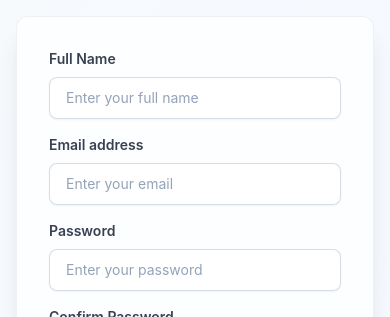
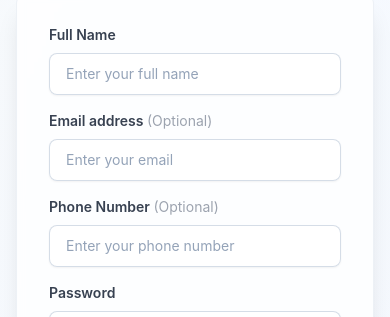
Before and after one commit to URVIL2512/Finance_Suite, a React (Vite) app in the folder frontend/: page /register in a window 390 px wide. Shown: the part 248-565 px from the top of the page. Built offline with nearby package versions, Linux system fonts and the light colour scheme; no server answers.

Commit message:
Add user profile auto-population in Expense Form and make email/phone optional in registration

```diff
--- a/frontend/src/components/ExpenseForm.jsx
+++ b/frontend/src/components/ExpenseForm.jsx
@@ -1,6 +1,7 @@
 import { useState, useEffect, useRef } from 'react';
 import { format } from 'date-fns';
 import { useToast } from '../contexts/ToastContext';
+import { authAPI } from '../services/api';
 
 const ExpenseForm = ({ expense, onSubmit, onCancel }) => {
   const { showToast } = useToast();
@@ -38,6 +39,32 @@ const ExpenseForm = ({ expense, onSubmit, onCancel }) => {
     userPhone: '',
   });
 
+
+  // Fetch user profile and auto-populate user information
+  useEffect(() => {
+    const fetchUserProfile = async () => {
+      try {
+        const response = await authAPI.getMe();
+        const user = response.data;
+        if (user && !expense) {
+          // Auto-populate only for new expenses, not when editing
+          setFormData((prev) => ({
+            ...prev,
+            userName: user.name || prev.userName,
+            userEmail: user.email || prev.userEmail,
+            userPhone: user.phone || prev.userPhone,
+          }));
+        }
+      } catch (error) {
+        console.error('Error fetching user profile:', error);
+        // Silently fail - user can still manually enter the info
+      }
+    };
+
+    if (!expense) {
+      fetchUserProfile();
+    }
+  }, [expense]);
 
   useEffect(() => {
     if (expense) {
--- a/frontend/src/components/ProfileModal.jsx
+++ b/frontend/src/components/ProfileModal.jsx
@@ -84,6 +84,17 @@ const ProfileModal = ({ isOpen, onClose }) => {
                     <p className="text-gray-900 font-medium">{user.email || 'N/A'}</p>
                   </div>
                 </div>
+
+                {user.phone && (
+                  <div>
+                    <label className="block text-xs font-semibold text-gray-500 uppercase tracking-wide mb-1">
+                      Phone Number
+                    </label>
+                    <div className="px-4 py-3 bg-gray-50 rounded-lg border border-gray-200">
+                      <p className="text-gray-900 font-medium">{user.phone}</p>
+                    </div>
+                  </div>
+                )}
               </div>
             </div>
           ) : (
--- a/frontend/src/pages/Register.jsx
+++ b/frontend/src/pages/Register.jsx
@@ -38,7 +38,8 @@ const Register = ({ onLogin }) => {
     try {
       const response = await authAPI.register(
         formData.name,
-        formData.email,
+        formData.email || '',
+        formData.phone || '',
         formData.password
       );
       onLogin(response.data.token);
@@ -86,17 +87,31 @@ const Register = ({ onLogin }) => {
               </div>
               <div>
                 <label htmlFor="email" className="block text-sm font-semibold text-gray-700 mb-2">
-                  Email address
+                  Email address <span className="text-gray-400 font-normal">(Optional)</span>
                 </label>
                 <input
                   id="email"
                   name="email"
                   type="email"
                   autoComplete="email"
-                  required
                   className="input-field"
                   placeholder="Enter your email"
                   value={formData.email}
+                  onChange={handleChange}
+                />
+              </div>
+              <div>
+                <label htmlFor="phone" className="block text-sm font-semibold text-gray-700 mb-2">
+                  Phone Number <span className="text-gray-400 font-normal">(Optional)</span>
+                </label>
+                <input
+                  id="phone"
+                  name="phone"
+                  type="tel"
+                  autoComplete="tel"
+                  className="input-field"
+                  placeholder="Enter your phone number"
+                  value={formData.phone}
                   onChange={handleChange}
                 />
               </div>
--- a/frontend/src/services/api.js
+++ b/frontend/src/services/api.js
@@ -47,7 +47,7 @@ api.interceptors.response.use(
 // Auth APIs
 export const authAPI = {
   login: (email, password) => api.post('/auth/login', { email, password }),
-  register: (name, email, password) => api.post('/auth/register', { name, email, password }),
+  register: (name, email, phone, password) => api.post('/auth/register', { name, email, phone, password }),
   getMe: () => api.get('/auth/me'),
 };
 
```
Also changed, not shown: 2 other files (tests, documents, lock files or other folders).
